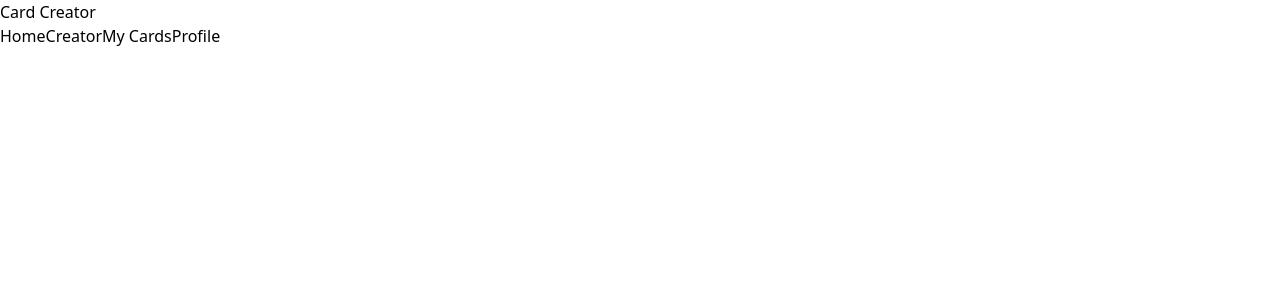
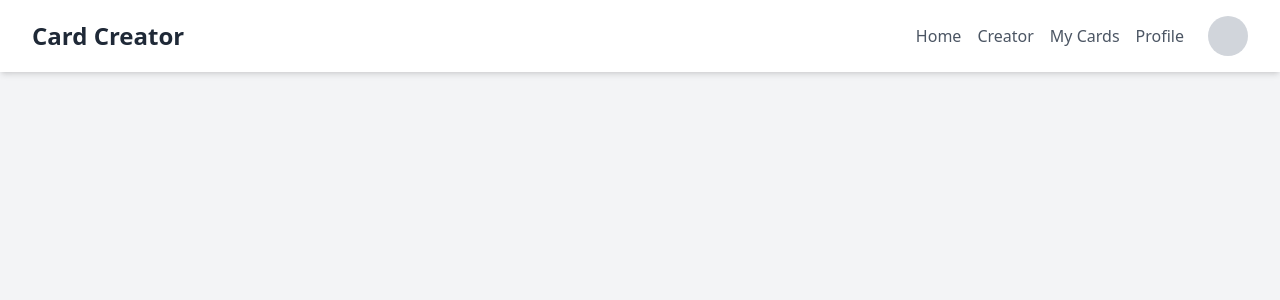
Before and after one commit to chave-chan/TFG_CardCreator, a React (Create React App) app in the folder frontend/: page / in a window 1280 px wide. Shown: the top 300 px of the page. Built offline with nearby package versions, Linux system fonts and the light colour scheme.

Commit message:
Changes on Card Creator Page

```diff
--- a/frontend/tailwind.config.js
+++ b/frontend/tailwind.config.js
@@ -1,6 +1,8 @@
 /** @type {import('tailwindcss').Config} */
 module.exports = {
-  content: [],
+  content: [
+    "./src/**/*.{js,jsx,ts,tsx}"
+  ],
   theme: {
     extend: {},
   },
```
Also changed, not shown: frontend/package.json (+5 -9 lines), 2 other files (tests, documents, lock files or other folders).
